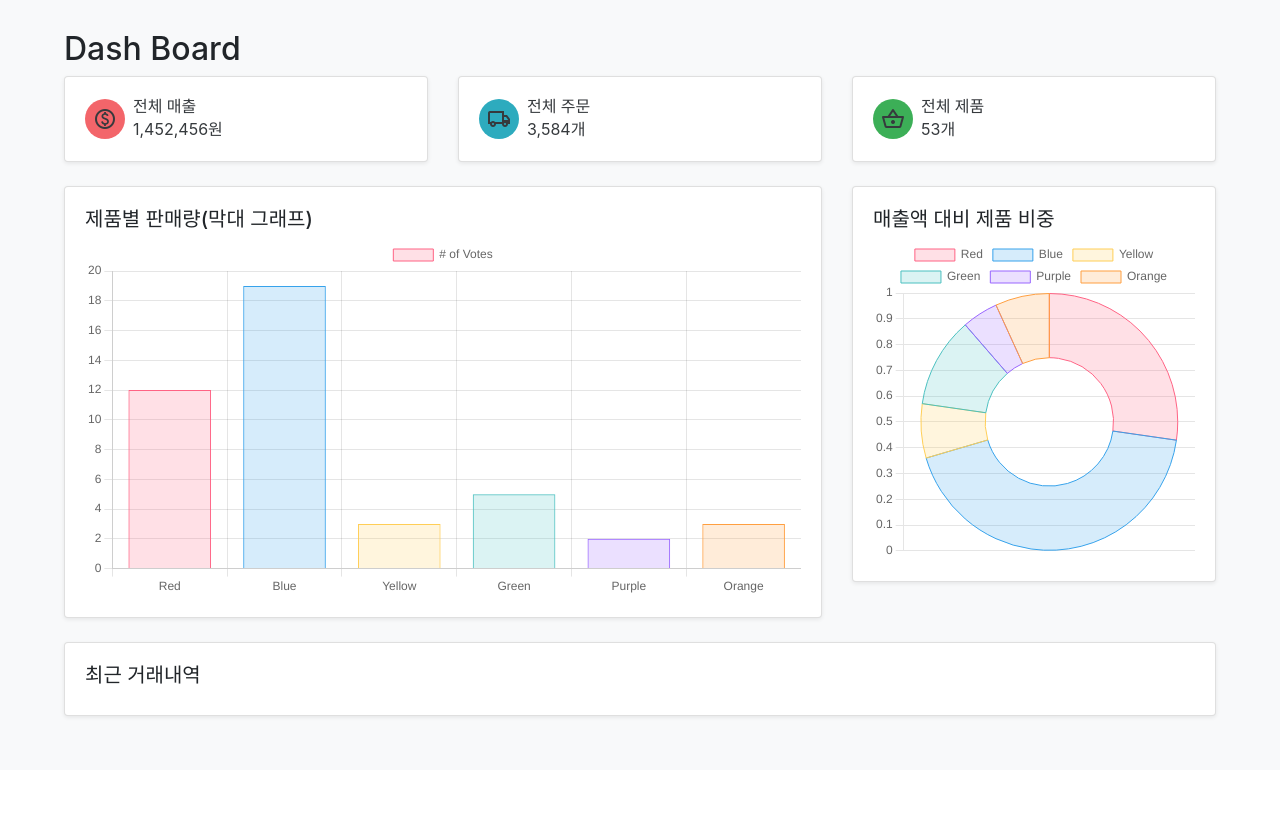
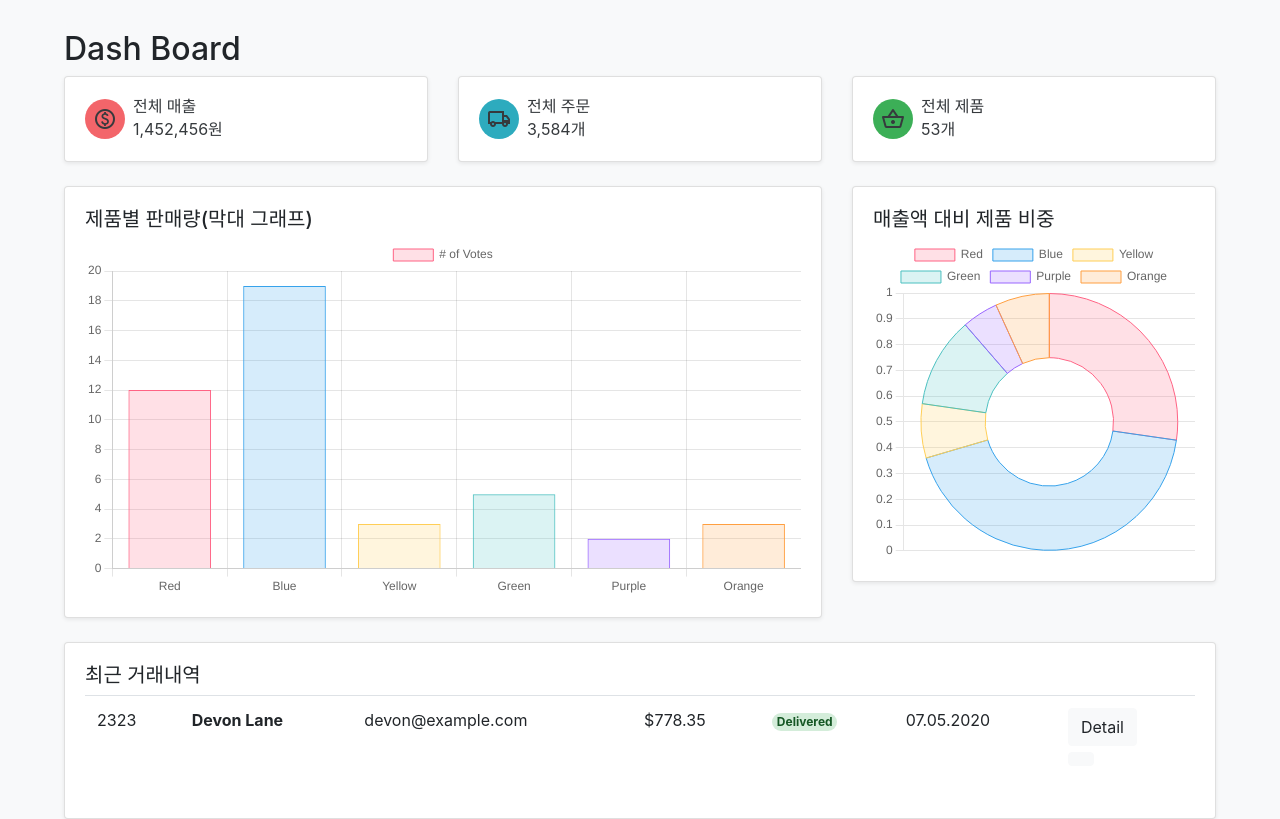
Before and after one commit to 0seo8/Vue_Shop, a Vue app: page /admin/dashboard in a window 1280 px wide. Shown: the top 819 px of the page. Built offline with nearby package versions, Linux system fonts and the light colour scheme; no server answers.

Commit message:
fix: 로고 수정

```diff
--- a/src/components/Logo.vue
+++ b/src/components/Logo.vue
@@ -20,7 +20,7 @@ export default {
   color: $black;
   text-decoration: none;
   img {
-    width: 110px;
+    width: 100px;
     height: 100px;
   }
   &:hover {
--- a/src/routes/admin/Dashboard.vue
+++ b/src/routes/admin/Dashboard.vue
@@ -80,6 +80,42 @@
       <div class="card mb-4">
         <div class="card-body">
           <h5>최근 거래내역</h5>
+          <div class="table-responsive">
+            <table class="table">
+              <tbody>
+                <tr>
+                  <td>2323</td>
+                  <td><b>Devon Lane</b></td>
+                  <td>devon@example.com</td>
+                  <td>$778.35</td>
+                  <td><span class="badge rounded-pill alert-success">Delivered</span></td>
+                  <td>07.05.2020</td>
+                  <td class="text-end">
+                    <a
+                      href="#"
+                      class="btn btn-light">Detail</a>
+                    <div class="dropdown">
+                      <a
+                        href="#"
+                        data-bs-toggle="dropdown"
+                        class="btn btn-light"> <i class="material-icons md-more_horiz"></i> </a>
+                      <div class="dropdown-menu">
+                        <a
+                          class="dropdown-item"
+                          href="#">View detail</a>
+                        <a
+                          class="dropdown-item"
+                          href="#">Edit info</a>
+                        <a
+                          class="dropdown-item text-danger"
+                          href="#">Delete</a>
+                      </div>
+                    </div> <!-- dropdown //end -->
+                  </td>
+                </tr>
+              </tbody>
+            </table>
+          </div>
         </div>
       </div>
     </div>
```
Also changed, not shown: src/assets/logo.png.
